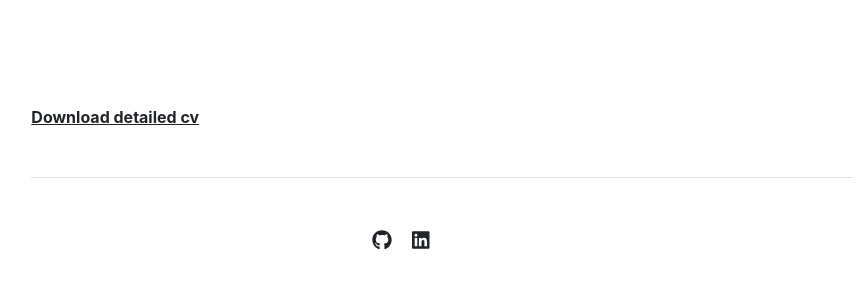
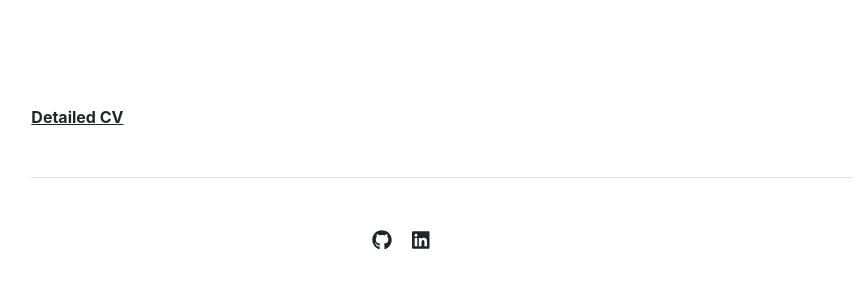
Before and after one commit to martinneubrandt/martinneubrandt.github.io, a Jekyll site: the page built from cv.md, in a window 1280 px wide. Shown: the part 739-1039 px from the top of the page, without its empty margins (198-1065 px from the left). Built offline with Jekyll 4.4.1, drawn with Linux system fonts in a browser that asks for light colours.

Commit message:
Update cv.html

```diff
--- a/_layouts/cv.html
+++ b/_layouts/cv.html
@@ -32,6 +32,6 @@
   </div>
 </div>
 
-<p><b><a href="https://www.dropbox.com/scl/fi/d7exyytzi81uvgwub40kk/martin_neubrandt_cv_202308en.pdf?rlkey=uiefsc6baq5921b832ekblcys&dl=0">
-  Download detailed cv
+<p><b><a href="https://www.dropbox.com/scl/fi/ovesfranbvx2ce8djkry1/martin_neubrandt_cv_202404en.pdf?rlkey=yaswzf4tionm2pnbhqsu4ngqx&st=m71frsob&dl=0">
+  Detailed CV
 </a></b></p>
```
